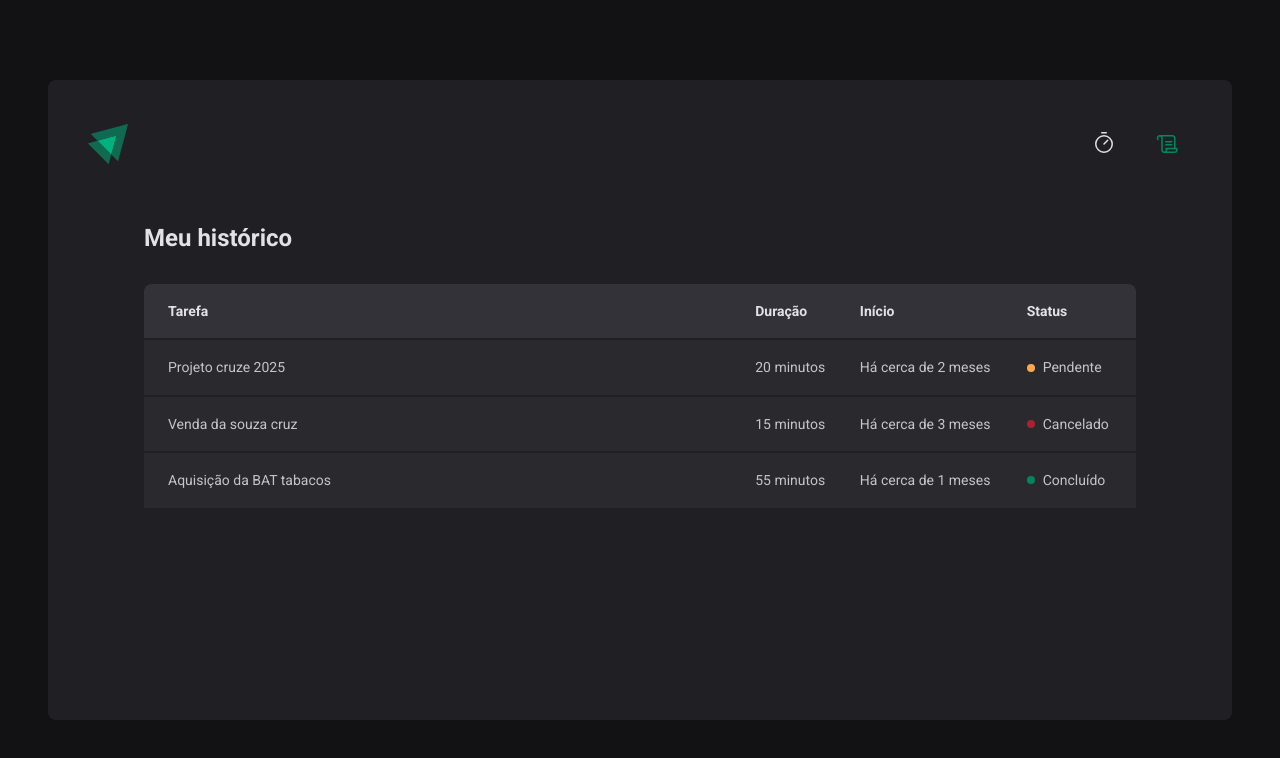
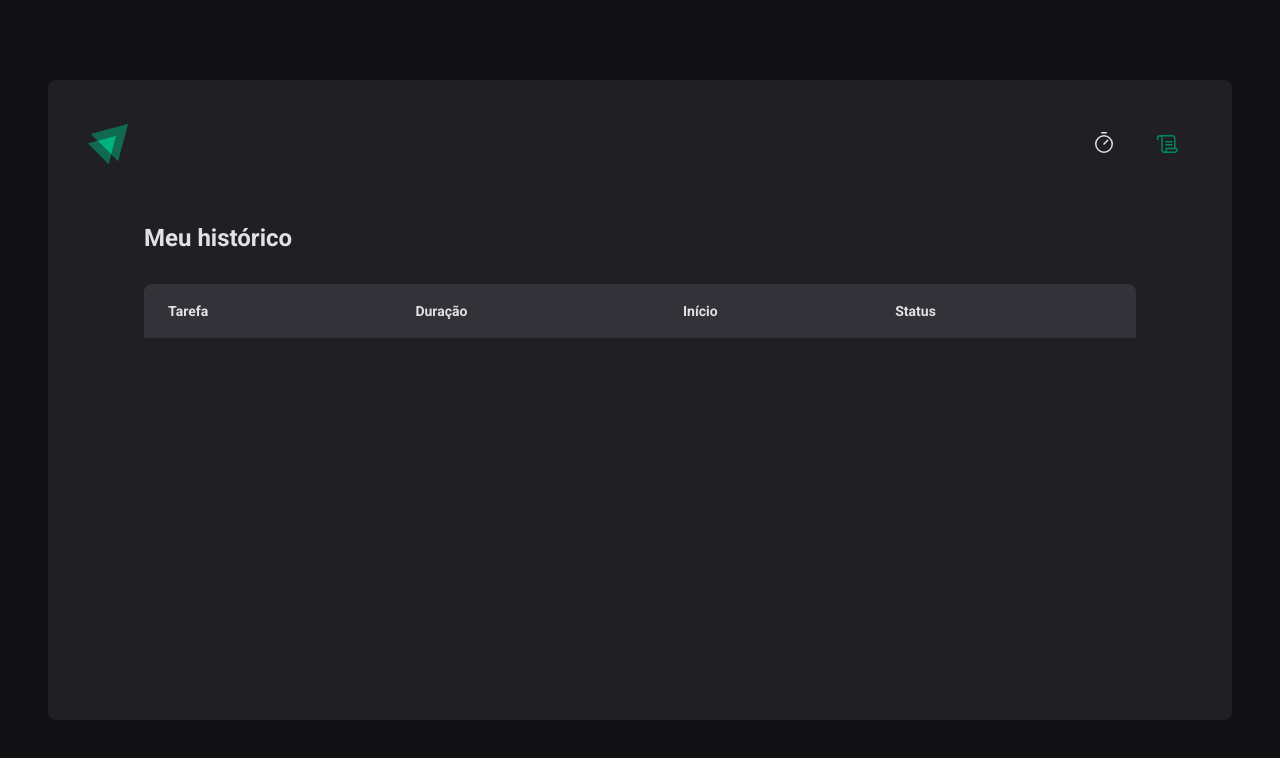
Before and after one commit to ivanvinicius/ignite.timer, a React (Vite) app: page /history in a window 1280 px wide. Shown: the top 758 px of the page. Built offline with nearby package versions, Linux system fonts and the light colour scheme.

Commit message:
feat: listing itens on history page

```diff
--- a/src/contexts/CyclesContext.tsx
+++ b/src/contexts/CyclesContext.tsx
@@ -16,6 +16,7 @@ interface Cycles {
 }
 
 interface CyclesContextData {
+  cycles: Cycles[]
   activeCycle: Cycles | undefined
   activeCycleID: string | null
   amountSecondsPassed: number
@@ -49,7 +50,6 @@ export function CyclesContextProvider({ children }: Props) {
       setCycles((state) => [...state, newCycle])
       setActiveCycleID(newCycle.id)
       setAmountSecondsPassed(0)
-      // reset()
     },
     []
   )
@@ -92,6 +92,7 @@ export function CyclesContextProvider({ children }: Props) {
   return (
     <CyclesContext.Provider
       value={{
+        cycles,
         activeCycle,
         activeCycleID,
         amountSecondsPassed,
--- a/src/pages/History/index.tsx
+++ b/src/pages/History/index.tsx
@@ -1,6 +1,15 @@
+import { formatDistanceToNow } from 'date-fns'
+import ptBR from 'date-fns/locale/pt-BR'
+
+import { useCyclesContext } from '../../contexts/CyclesContext'
+
 import { HistoryContainer, HistoryList, TaskStatus } from './styles'
 
 export function History() {
+  const { cycles } = useCyclesContext()
+
+  console.log(cycles)
+
   return (
     <HistoryContainer>
       <h1>Meu histórico</h1>
@@ -16,30 +25,38 @@ export function History() {
             </tr>
           </thead>
           <tbody>
-            <tr>
-              <td>Projeto cruze 2025</td>
-              <td>20 minutos</td>
-              <td>Há cerca de 2 meses</td>
-              <td>
-                <TaskStatus statusColor="yellow">Pendente</TaskStatus>
-              </td>
-            </tr>
-            <tr>
-              <td>Venda da souza cruz</td>
-              <td>15 minutos</td>
-              <td>Há cerca de 3 meses</td>
-              <td>
-                <TaskStatus statusColor="red">Cancelado</TaskStatus>
-              </td>
-            </tr>
-            <tr>
-              <td>Aquisição da BAT tabacos</td>
-              <td>55 minutos</td>
-              <td>Há cerca de 1 meses</td>
-              <td>
-                <TaskStatus statusColor="green">Concluído</TaskStatus>
-              </td>
-            </tr>
+            {cycles.map(
+              ({
+                id,
+                task,
+                minutesAmount,
+                startDate,
+                finishedDate,
+                interruptedDate
+              }) => (
+                <tr key={id}>
+                  <td>{task}</td>
+                  <td>{minutesAmount} minutos</td>
+                  <td>
+                    {formatDistanceToNow(startDate, {
+                      locale: ptBR,
+                      addSuffix: true
+                    })}
+                  </td>
+                  <td>
+                    {finishedDate && (
+                      <TaskStatus statusColor="green">Concluído</TaskStatus>
+                    )}
+                    {interruptedDate && (
+                      <TaskStatus statusColor="red">Interrompido</TaskStatus>
+                    )}
+                    {!finishedDate && !interruptedDate && (
+                      <TaskStatus statusColor="yellow">Em andamento</TaskStatus>
+                    )}
+                  </td>
+                </tr>
+              )
+            )}
           </tbody>
         </table>
       </HistoryList>
--- a/src/pages/History/styles.ts
+++ b/src/pages/History/styles.ts
@@ -48,7 +48,7 @@ export const HistoryList = styled.div`
       text-align: left;
 
       &:first-child {
-        width: 60%;
+        width: 48%;
         padding-left: 1.5rem;
       }
       &:last-child {
--- a/src/pages/Home/index.tsx
+++ b/src/pages/Home/index.tsx
@@ -37,12 +37,17 @@ export function Home() {
       minutesAmount: 0
     }
   })
-  const { handleSubmit, watch /* reset */ } = formContext
+  const { handleSubmit, watch, reset } = formContext
   const isSubmitButtonDisabled = watch('task')
+
+  function handleCreateNewCycle(data: NewCycleData) {
+    createNewCycle(data)
+    reset()
+  }
 
   return (
     <HomeContainer>
-      <form onSubmit={handleSubmit(createNewCycle)}>
+      <form onSubmit={handleSubmit(handleCreateNewCycle)}>
         <FormProvider {...formContext}>
           <NewCycleForm />
         </FormProvider>
```
